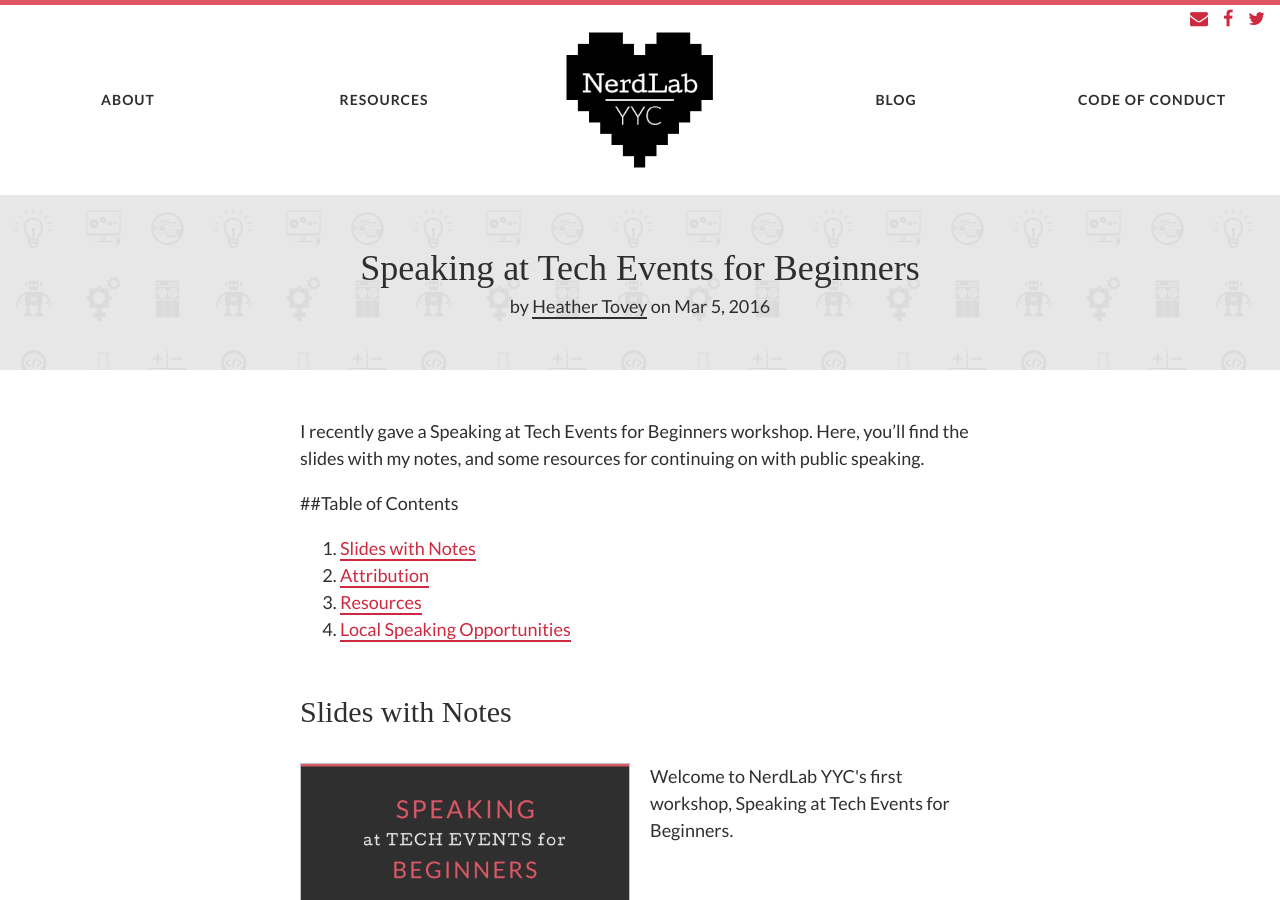
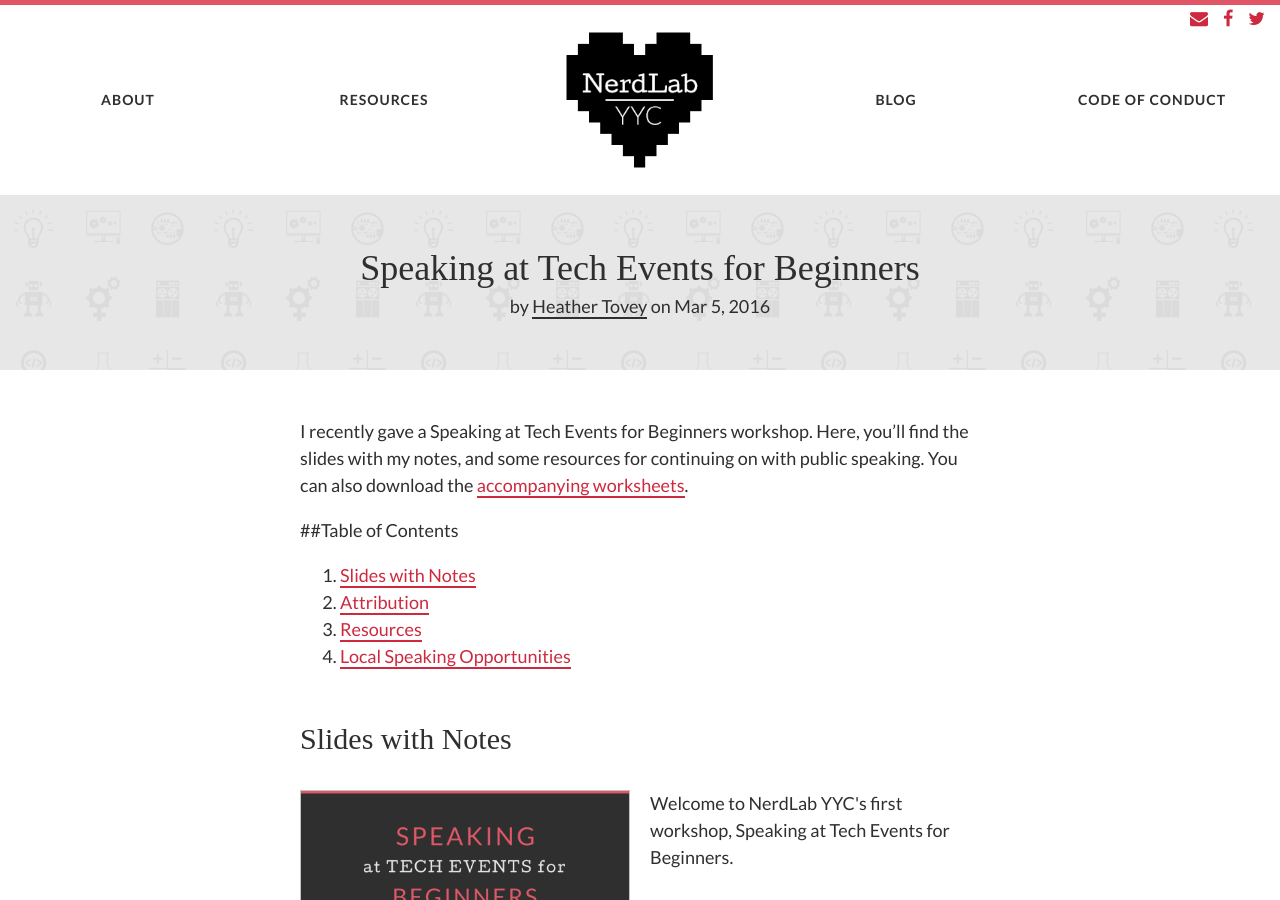
Before and after one commit to nerdlabyyc/nerdlabyyc.github.io, a Jekyll site: the page built from _posts/2016-03-05-speaking-at-tech-events.md, in a window 1280 px wide and 900 px high. Built offline with Jekyll 4.4.1, drawn with Linux system fonts in a browser that asks for light colours; nearby versions of some CDN libraries; some web fonts are replaced.

Commit message:
Include worksheets in blog post.

```diff
--- a/_posts/2016-03-05-speaking-at-tech-events.md
+++ b/_posts/2016-03-05-speaking-at-tech-events.md
@@ -8,7 +8,7 @@ author: Heather Tovey
 author-link: http://twitter.com/hrtovey
 ---
 
-I recently gave a Speaking at Tech Events for Beginners workshop. Here, you'll find the slides with my notes, and some resources for continuing on with public speaking.
+I recently gave a Speaking at Tech Events for Beginners workshop. Here, you'll find the slides with my notes, and some resources for continuing on with public speaking. You can also download the [accompanying worksheets](../assets/general-worksheets.pdf).
 
 ##Table of Contents
 
```
Also changed, not shown: 1 other file.
